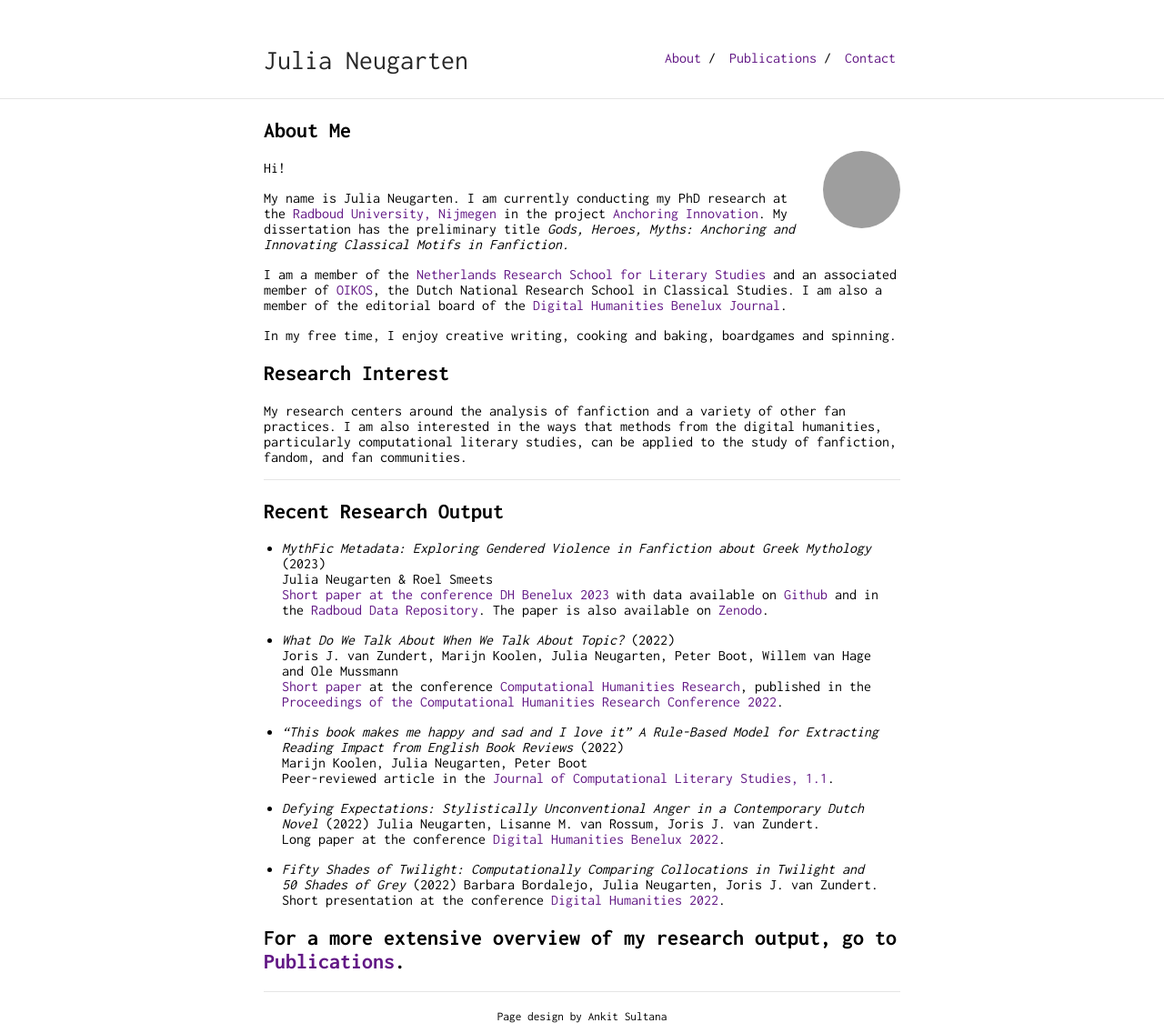
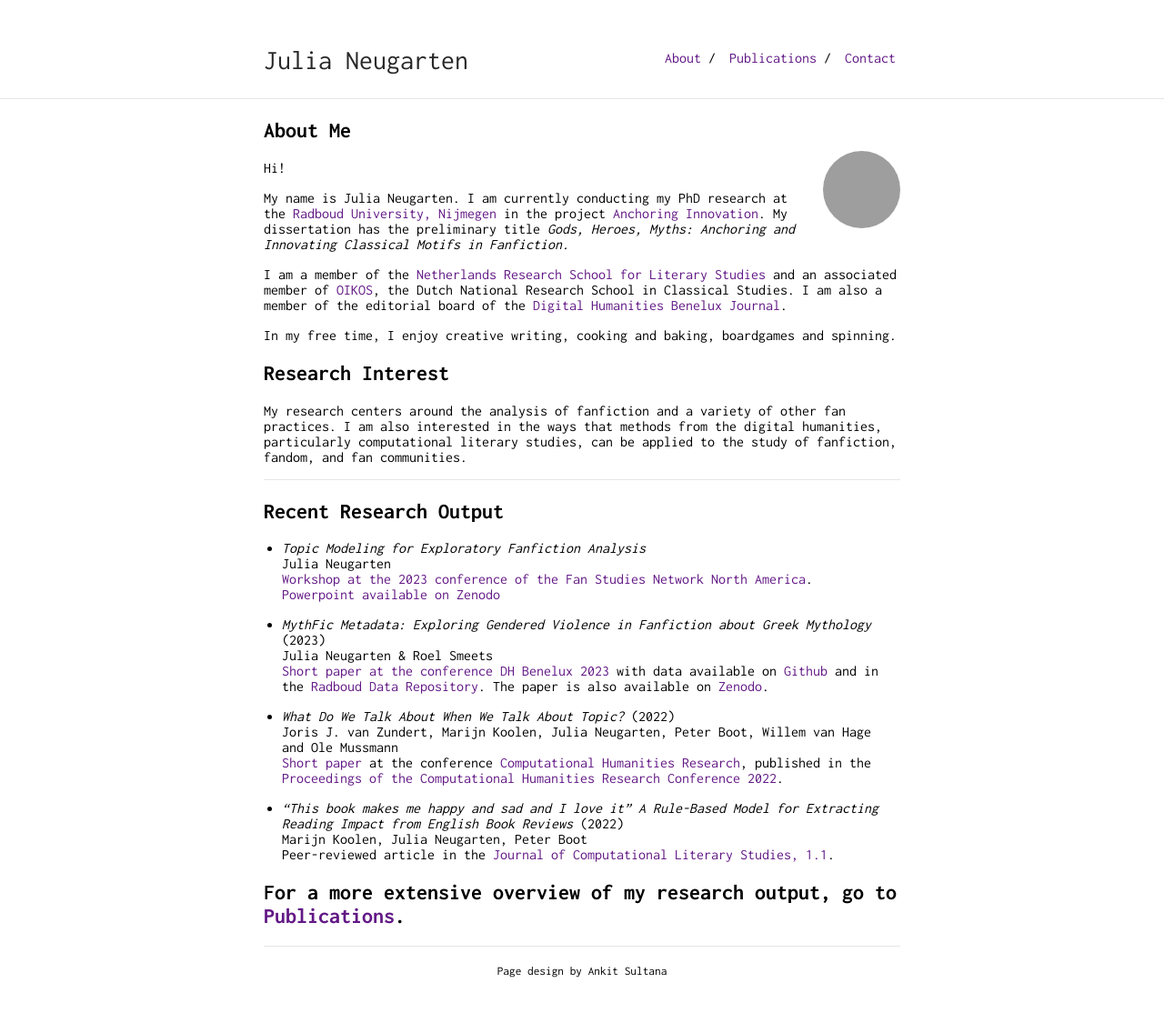
Before and after one commit to julianeugarten/julianeugarten, a Jekyll site: the page built from index.md, in a window 1280 px wide. Shown: the whole page at 91% size. Built offline with Jekyll 4.4.1, drawn with Linux system fonts in a browser that asks for light colours; our own code applies the rules of GitHub Pages for plain Markdown files; after the commit the page ends 1075 px from its top, so only the background shows below that; grey boxes are pictures that could not be loaded.

Commit message:
update index

```diff
--- a/index.md
+++ b/index.md
@@ -19,6 +19,11 @@ My research centers around the analysis of fanfiction and a variety of other fan
 
 ## Recent Research Output
 
+- *Topic Modeling for Exploratory Fanfiction Analysis*
+Julia Neugarten
+[Workshop at the 2023 conference of the Fan Studies Network North America](https://fsn-northamerica.org/fsnna-23/).
+[Powerpoint available on Zenodo](https://zenodo.org/records/10000603?token=eyJhbGciOiJIUzUxMiJ9.eyJpZCI6ImM2OTNmY2U2LTQ5NGYtNDc4ZS1hZmExLTg1MGE3NjMzZjZjMiIsImRhdGEiOnt9LCJyYW5kb20iOiI5MWViYjg1NDhkMTdmYWYxNmY3Mzc4ZjFiNTdiZjYyYiJ9.IRAU62_csFfjeQhkE1YBkwjEtfLw2xpr-6rrJv8od4fjSGzUFbQY7AQs855_Iry5DFpcdjqhoj1wo8RPu3G4FA)
+
 - *MythFic Metadata: Exploring Gendered Violence in Fanfiction about Greek Mythology* (2023)
 Julia Neugarten & Roel Smeets
 [Short paper at the conference DH Benelux 2023](https://2023.dhbenelux.org/wp-content/uploads/2023/05/DHB2023_paper_2257.pdf) with data available on [Github](https://github.com/julianeugarten/DH_Benelux_2023) and in the [Radboud Data Repository](https://data.ru.nl/collections/ru/rich/mythfic_metadata_dsc_550?0). The paper is also available on [Zenodo](https://zenodo.org/record/7941533).
@@ -31,13 +36,5 @@ Joris J. van Zundert, Marijn Koolen, Julia Neugarten, Peter Boot, Willem van Hag
 Marijn Koolen, Julia Neugarten, Peter Boot
 Peer-reviewed article in the [Journal of Computational Literary Studies, 1.1](https://jcls.io/article/id/104/).
 
-- *Defying Expectations: Stylistically Unconventional Anger in a Contemporary Dutch Novel* (2022)
-Julia Neugarten, Lisanne M. van Rossum, Joris J. van Zundert.
-Long paper at the conference [Digital Humanities Benelux 2022](https://zenodo.org/record/6594637#.Yqr1kKJBxPY).
-
-- *Fifty Shades of Twilight: Computationally Comparing Collocations in Twilight and 50 Shades of Grey* (2022)
-Barbara Bordalejo, Julia Neugarten, Joris J. van Zundert.
-Short presentation at the conference [Digital Humanities 2022](https://dh2022.dhii.asia/dh2022bookofabsts.pdf).
-
 For a more extensive overview of my research output, go to [Publications](https://julianeugarten.github.io/julianeugarten/publications/).
 ---
```
Also changed, not shown: publications.md (+1 -1 lines), 1 other file.
